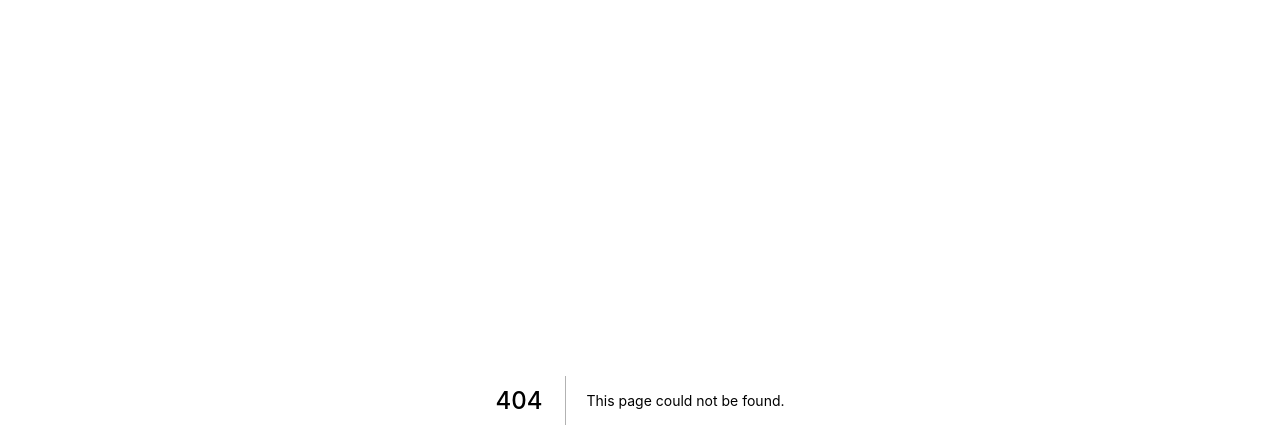
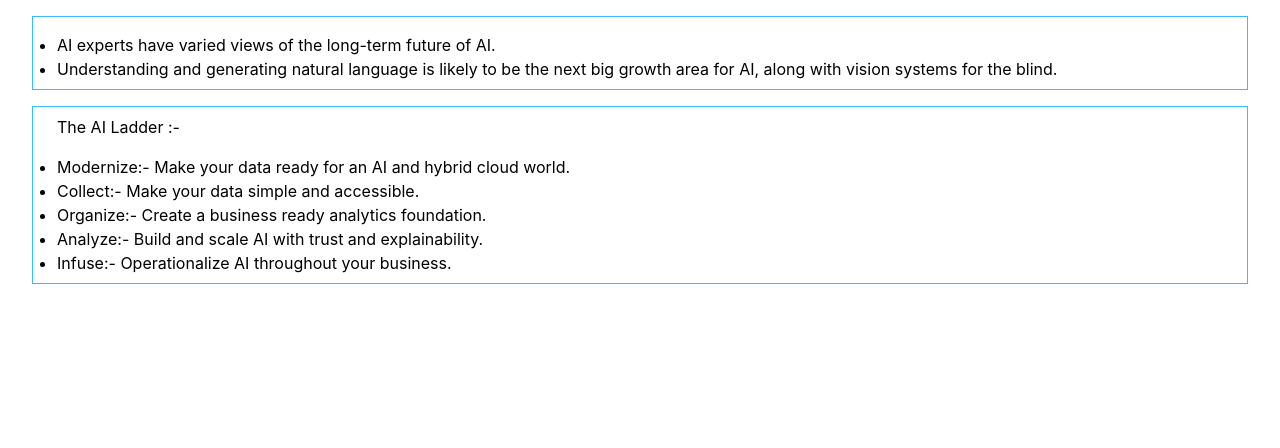
Before and after one commit to suvamAdhikary/wh, a Next.js app: page /ai/future-career in a window 1280 px wide. Before the commit this address had no page. Shown: the top 448 px of the page. Built offline with nearby package versions, Linux system fonts and the light colour scheme.

Commit message:
ai introduction by IBM final commit

```diff
--- /dev/null
+++ b/pages/ai/future-career/index.tsx
@@ -0,0 +1,40 @@
+import { NextPage } from "next";
+import React from "react";
+import UnOrderdList from "../../../components/UnOrderdList";
+
+const FutureCareer: NextPage = () => {
+  const futureWithAI = {
+    title: "",
+    description: "",
+    list: [
+      "AI experts have varied views of the long-term future of AI.",
+      "Understanding and generating natural language is likely to be the next big growth area for AI, along with vision systems for the blind.",
+    ],
+  };
+
+  const AILadder = {
+    title: "The AI Ladder",
+    list: [
+      "Modernize:- Make your data ready for an AI and hybrid cloud world.",
+      "Collect:- Make your data simple and accessible.",
+      "Organize:- Create a business ready analytics foundation.",
+      "Analyze:- Build and scale AI with trust and explainability.",
+      "Infuse:- Operationalize AI throughout your business.",
+    ],
+  };
+
+  return (
+    <>
+      <main className="flex flex-col gap-4 px-8 py-4">
+        <UnOrderdList
+          heading={futureWithAI.title}
+          description={futureWithAI.description}
+          listData={futureWithAI.list}
+        />
+        <UnOrderdList heading={AILadder.title} listData={AILadder.list} />
+      </main>
+    </>
+  );
+};
+
+export default FutureCareer;
```
